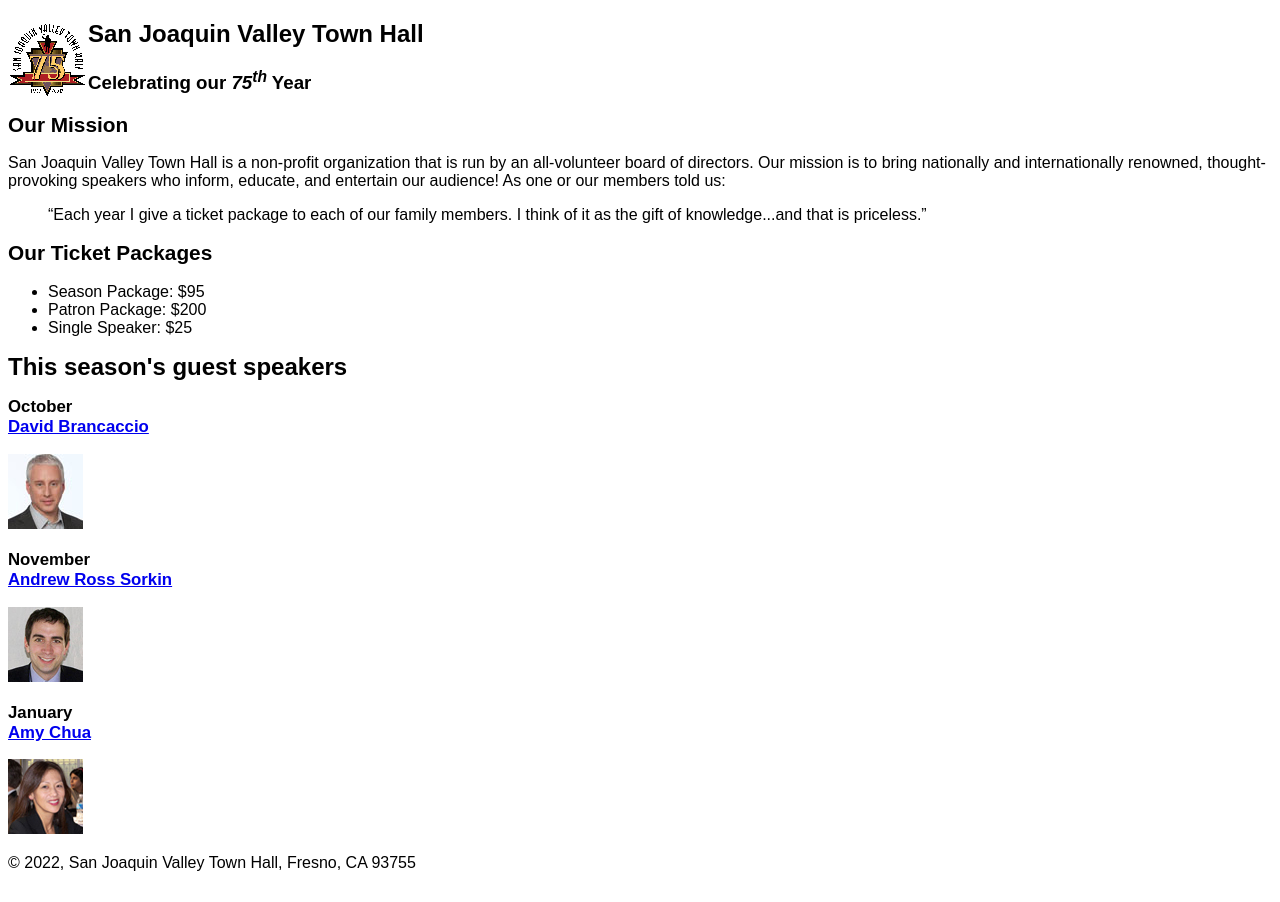
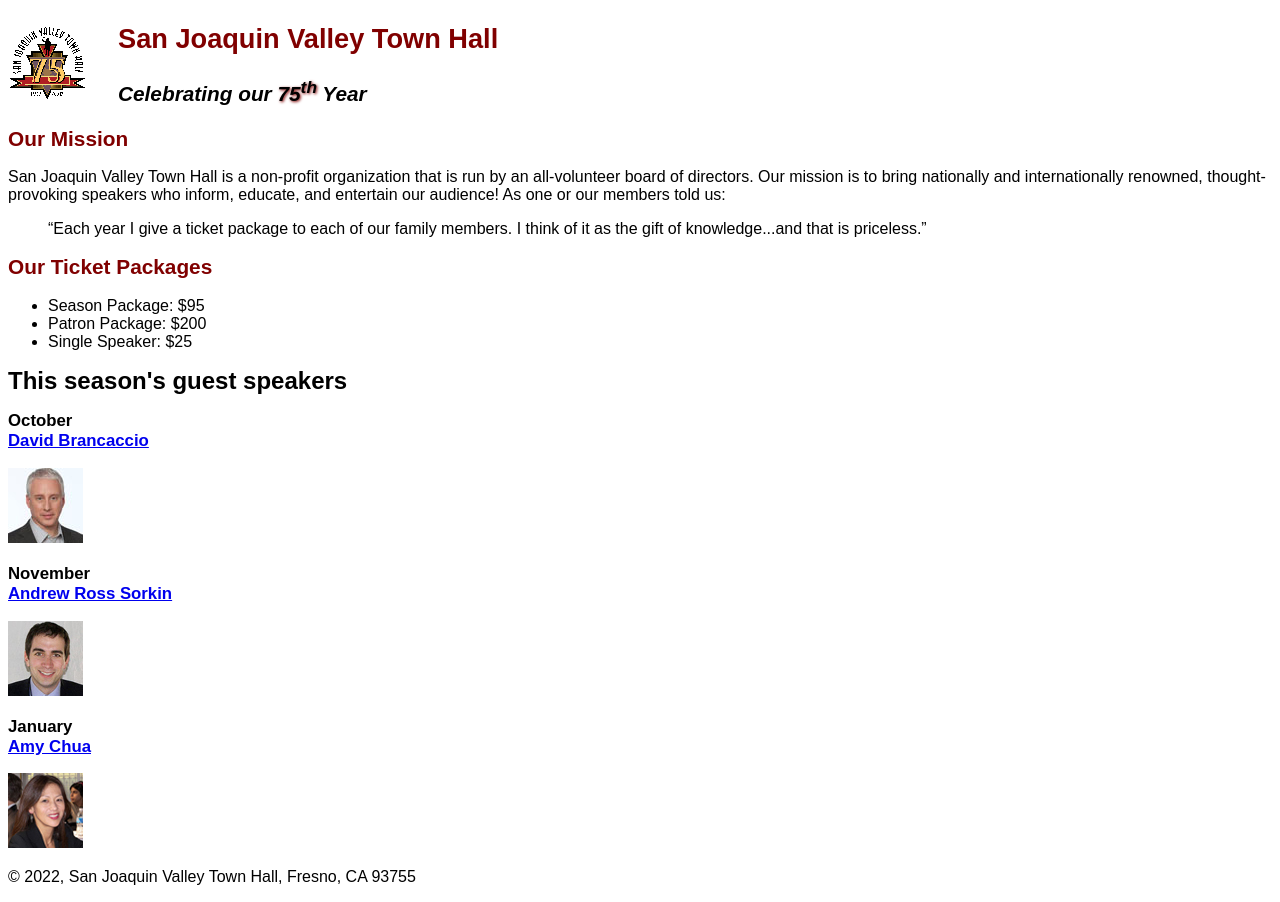
Before and after one commit to ccarran/townhall, a plain HTML site: page c4_index.html in a window 1280 px wide. Drawn offline with Linux system fonts and the light colour scheme.

Commit message:
Add files via upload

```diff
--- a/styles/c4_main.css
+++ b/styles/c4_main.css
@@ -2,11 +2,24 @@
 body {
 	font-family: Arial, Helvetica, sans-serif;
     font-size: 100%;
+	--global-color-1: #800000;
 }
 
 /* the styles for the header */
 header img {
 	float: left;
+}
+
+header h2 {
+	font-size: 170%;
+	color: var(--global-color-1);
+	text-indent: 30px;
+}
+
+header h3 {
+	font-size: 130%;
+	font-style: italic;
+	text-indent: 30px;
 }
 
 /* the styles for the main content */
@@ -25,3 +38,9 @@ main h3 {
 }
 
 /* the styles for the footer */
+
+
+/* the styles for classes */
+.shadow {
+	text-shadow: var(--global-color-1) 1px 1px 3px;
+}
```
